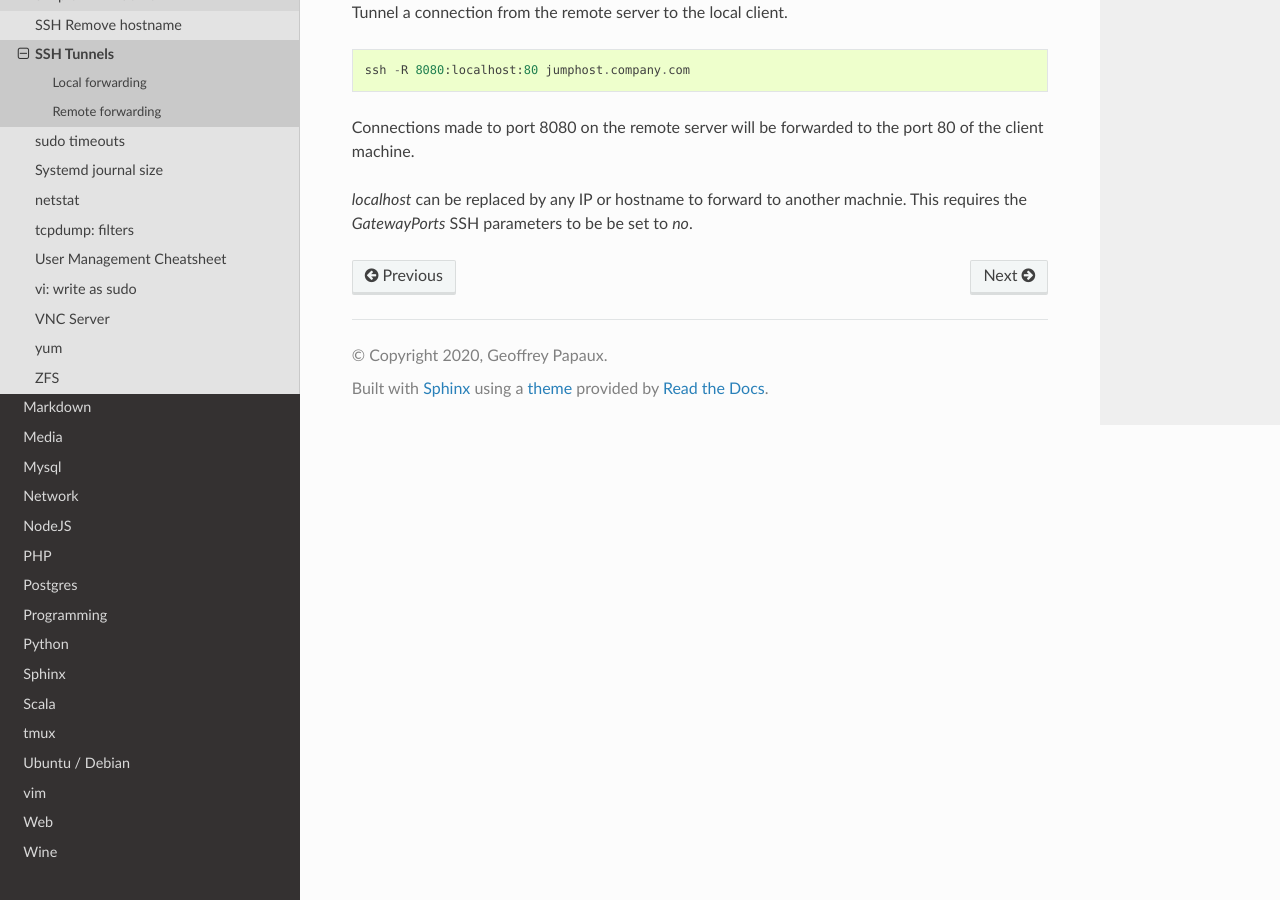
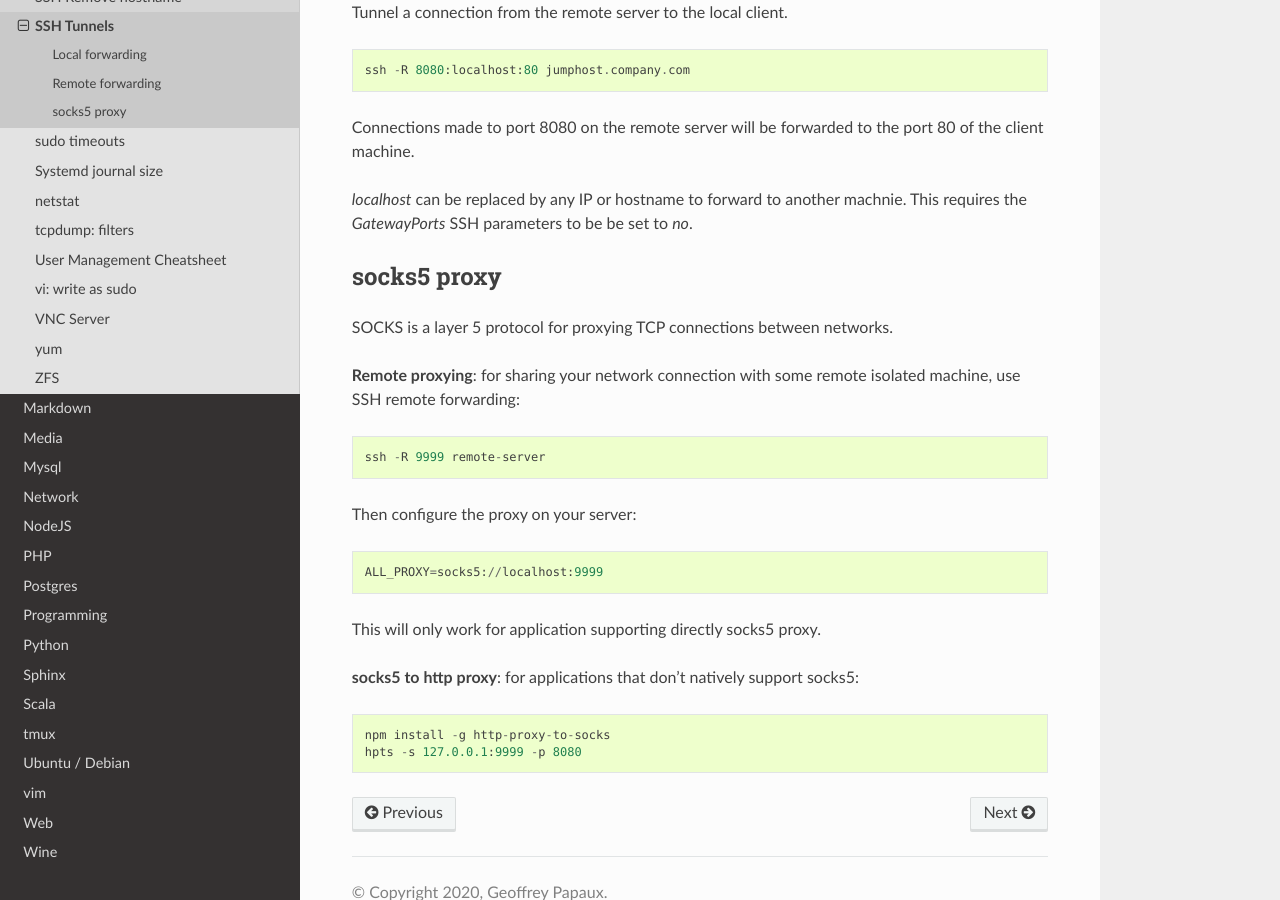
Before and after one commit to papaux/til, a Sphinx documentation site: the page built from source/linux/ssh-tunnels.rst, in a window 1280 px wide and 900 px high, scrolled down 596 px. Built offline with Sphinx 7.4.7 and the Read the Docs theme 2.0.0, drawn with Linux system fonts in a browser that asks for light colours; pages that are not in the unit, such as notebooks, are missing from menus.

Commit message:
ssh: socks5 proxy

```diff
--- a/source/linux/ssh-tunnels.rst
+++ b/source/linux/ssh-tunnels.rst
@@ -30,3 +30,23 @@ Tunnel a connection from the remote server to the local client.
 Connections made to port 8080 on the remote server will be forwarded to the port 80 of the client machine.
 
 `localhost` can be replaced by any IP or hostname to forward to another machnie. This requires the `GatewayPorts` SSH parameters to be be set to `no`.
+
+socks5 proxy
+~~~~~~~~~~~~
+
+SOCKS is a layer 5 protocol for proxying TCP connections between networks.
+
+**Remote proxying**: for sharing your network connection with some remote isolated machine, use SSH remote forwarding::
+
+  ssh -R 9999 remote-server
+
+Then configure the proxy on your server::
+
+  ALL_PROXY=socks5://localhost:9999
+
+This will only work for application supporting directly socks5 proxy.
+
+**socks5 to http proxy**: for applications that don't natively support socks5::
+
+  npm install -g http-proxy-to-socks
+  hpts -s 127.0.0.1:9999 -p 8080
```
